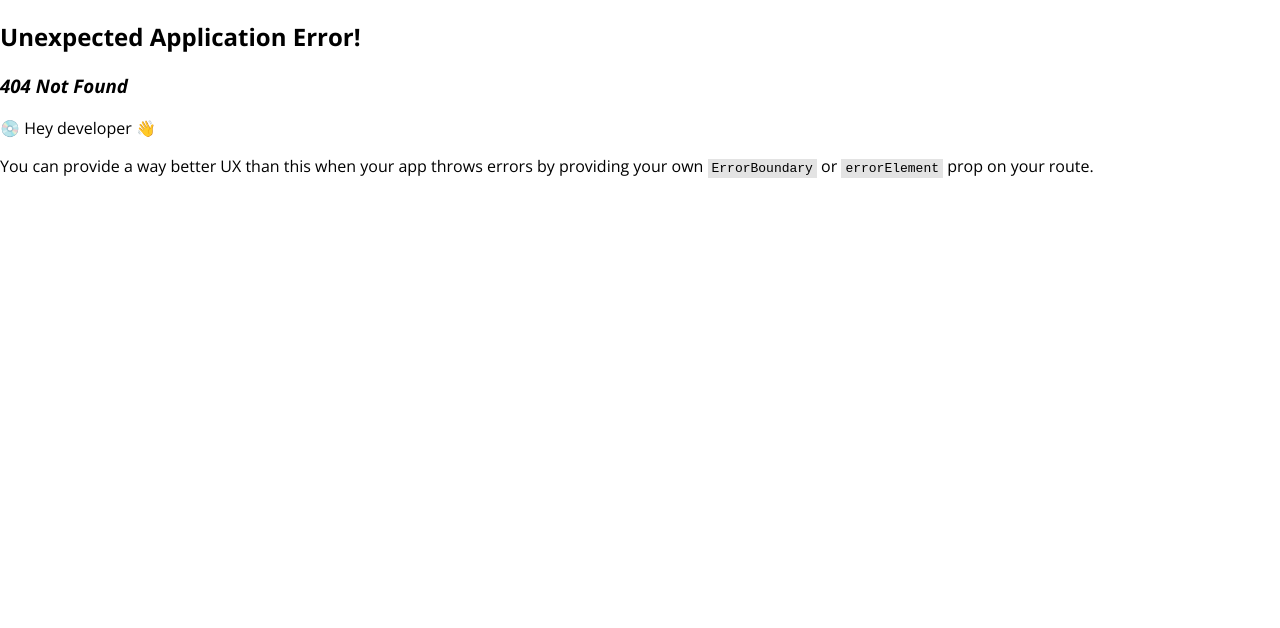
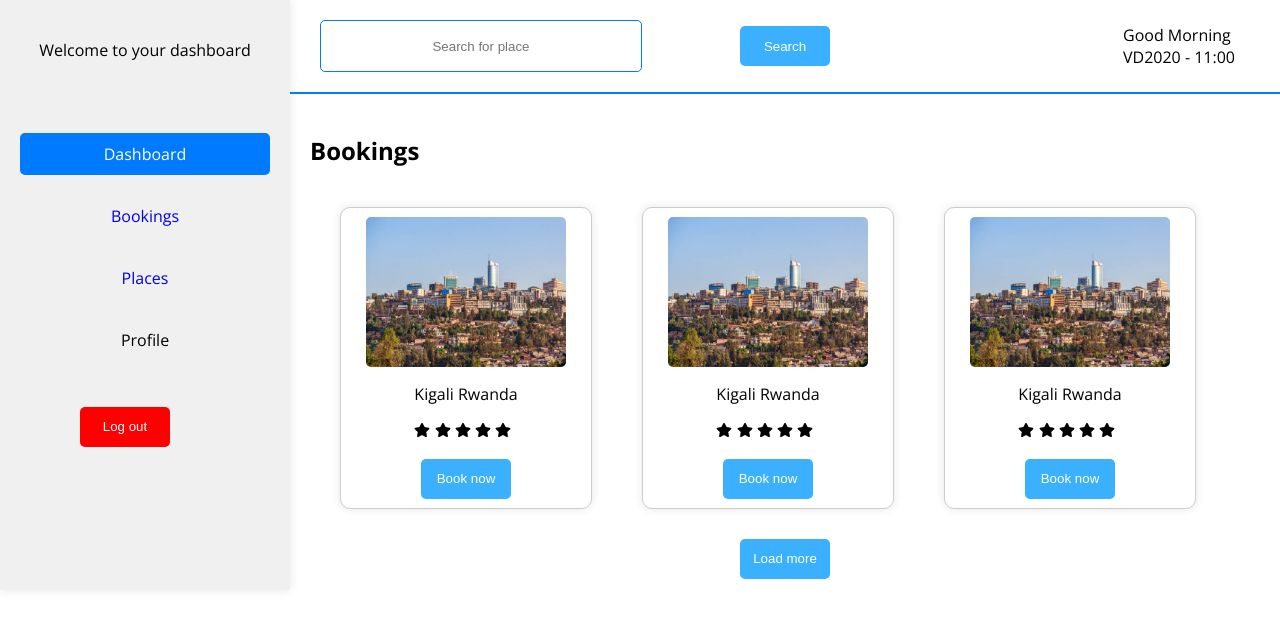
Before and after one commit to aine1100/travelBag, a React (Vite) app in the folder frontend/: page /place in a window 1280 px wide. Before the commit this address had no page. Shown: the top 628 px of the page. Built offline with nearby package versions, Linux system fonts and the light colour scheme.

Commit message:
added in booking

```diff
--- a/frontend/src/App.jsx
+++ b/frontend/src/App.jsx
@@ -12,6 +12,7 @@ import RegisterForm from './pages/register'
 import LoginForm from './pages/login'
 import Dashboard from './dashboard/dashboard'
 import Bookings from './booking/booking'
+import Places from './places/place'
 const routes=createBrowserRouter([
   {
     path:"/",
@@ -42,6 +43,9 @@ const routes=createBrowserRouter([
   },{
     path:"/booking",
     element:<Bookings/>
+  },{
+    path:"/place",
+    element:<Places/>
   }
 ])
 function App() {
--- a/frontend/src/Sidebar/sidebar.css
+++ b/frontend/src/Sidebar/sidebar.css
@@ -31,6 +31,17 @@ nav ul {
   gap: 20px;
 
 }
+nav button {
+  margin-top: auto;
+  padding: 10px 20px;
+  background-color: red;
+  color: white;
+  border: none;
+  cursor: pointer;
+  margin-left: 60px;
+  margin-top: 30px;
+}
+
 
 nav ul li {
   cursor: pointer;
--- a/frontend/src/Sidebar/sidebar.jsx
+++ b/frontend/src/Sidebar/sidebar.jsx
@@ -38,10 +38,12 @@ function Sidebar() {
       <nav>
         <ul>
           <li className="active">Dashboard</li>
-          <li><Link style={{textDecoration:"none"}}>Bookings</Link></li>
-          <li>Places</li>
+          <li><Link  to="/booking" style={{textDecoration:"none"}}>Bookings</Link></li>
+          <li > <Link to= "/place" style={{textDecoration:"none"}}>Places</Link></li>
           <li>Profile</li>
         </ul>
+        <button> <Link style={{textDecoration:"none",color:"white"}} to="/login" >Log out</Link></button>
+
       </nav>
     </div>
   );
--- a/frontend/src/booking/booking.jsx
+++ b/frontend/src/booking/booking.jsx
@@ -1,5 +1,6 @@
 import Navbar from "../navbar/navbar";
 import Sidebar from "../Sidebar/sidebar";
+
 
 function Bookings() {
   return (
@@ -11,6 +12,7 @@ function Bookings() {
           <div className="dashboard-content">
             <h2>Bookings</h2>
           </div>
+
              </div>
       </div>
     </>
--- a/frontend/src/navbar/navbar.css
+++ b/frontend/src/navbar/navbar.css
@@ -24,11 +24,3 @@
   .greeting p {
     margin: 0 5px;
   }
-  .logout button {
-    margin-top: auto;
-    padding: 10px 20px;
-    background-color: #007bff;
-    color: white;
-    border: none;
-    cursor: pointer;
-  }
--- a/frontend/src/navbar/navbar.jsx
+++ b/frontend/src/navbar/navbar.jsx
@@ -1,5 +1,4 @@
 import './navbar.css';
-import { Link } from 'react-router-dom';
 
 function Navbar() {
   return (
@@ -13,7 +12,6 @@ function Navbar() {
           <p>VD2020 - 11:00</p>
         </div>
         <div className="logout">
-        <button> <Link style={{textDecoration:"none",color:"white"}}>Log out</Link></button>
       </div>
       </div>
     </div>
--- a/frontend/src/pages/register.jsx
+++ b/frontend/src/pages/register.jsx
@@ -24,6 +24,7 @@ export default function RegisterForm() {
                 console.log(uservalues);
             })
             .catch((err) => {
+                toast.error(err)
                 console.log(err);
                 toast.error("Failed to register");
             });
--- /dev/null
+++ b/frontend/src/places/place.jsx
@@ -0,0 +1,101 @@
+import Navbar from "../navbar/navbar";
+import Sidebar from "../Sidebar/sidebar";
+import imageOne from "../images/kgl.jpg"
+import {  FaStar } from "react-icons/fa";
+
+
+function Places() {
+  return (
+    <>
+      <div className="dashboard-container">
+        <Sidebar />
+        <div className="main-content">
+          <Navbar />
+          <div className="dashboard-content">
+            <h2>Bookings</h2>
+          </div>
+          <div
+            style={{
+              display: "flex",
+              flexWrap: "wrap",
+              marginLeft: "50px",
+              gap: "50px",
+            }}
+          >
+             <div
+              style={{
+                width: "250px",
+                height: "300px",
+                border: "1px solid #ccc",
+                borderRadius: "10px",
+                backgroundColor: "#fff",
+                boxShadow: "0 0 10px rgba(0, 0, 0, 0.1)",
+                display:"flex",
+                flexDirection:"column",
+                justifyContent:"center",
+                alignItems:"center"
+              }}
+            >
+              <img src={imageOne} alt="" height="150px" width="200px" style={{borderRadius:"5px"}} />
+              <div>
+                <p>Kigali Rwanda </p>
+                <p>  <FaStar/> <FaStar/> <FaStar/> <FaStar/> <FaStar/> </p>
+
+              </div>
+              <button>Book now</button>
+            </div>
+            <div
+              style={{
+                width: "250px",
+                height: "300px",
+                border: "1px solid #ccc",
+                borderRadius: "10px",
+                backgroundColor: "#fff",
+                boxShadow: "0 0 10px rgba(0, 0, 0, 0.1)",
+                display:"flex",
+                flexDirection:"column",
+                justifyContent:"center",
+                alignItems:"center"
+              }}
+            >
+              <img src={imageOne} alt="" height="150px" width="200px" style={{borderRadius:"5px"}} />
+              <div>
+                <p>Kigali Rwanda </p>
+                <p>  <FaStar/> <FaStar/> <FaStar/> <FaStar/> <FaStar/> </p>
+
+              </div>
+              <button>Book now</button>
+
+            </div>
+            <div
+              style={{
+                width: "250px",
+                height: "300px",
+                border: "1px solid #ccc",
+                borderRadius: "10px",
+                backgroundColor: "#fff",
+                boxShadow: "0 0 10px rgba(0, 0, 0, 0.1)",
+                display:"flex",
+                flexDirection:"column",
+                justifyContent:"center",
+                alignItems:"center"
+              }}
+            >
+              <img src={imageOne} alt="" height="150px" width="200px" style={{borderRadius:"5px"}} />
+              <div>
+                <p>Kigali Rwanda </p>
+                <p>  <FaStar/> <FaStar/> <FaStar/> <FaStar/> <FaStar/> </p>
+
+              </div>
+              <button>Book now</button>
+
+            </div>
+            <button style={{marginLeft:"400px",marginTop:"-20px"}}>Load more</button>
+          </div>
+        </div>
+      </div>
+    </>
+  );
+}
+
+export default Places;
```
Also changed, not shown: 2 other files (tests, documents, lock files or other folders). Lines whose indentation alone changed are shown as unchanged.
